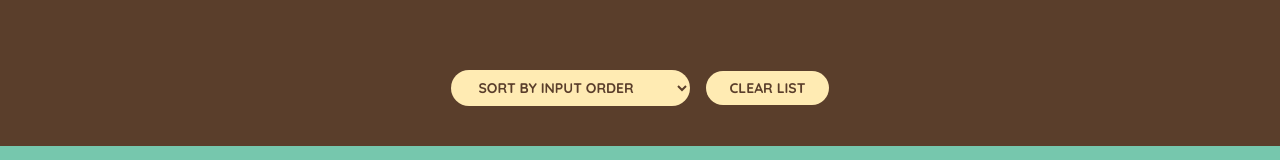
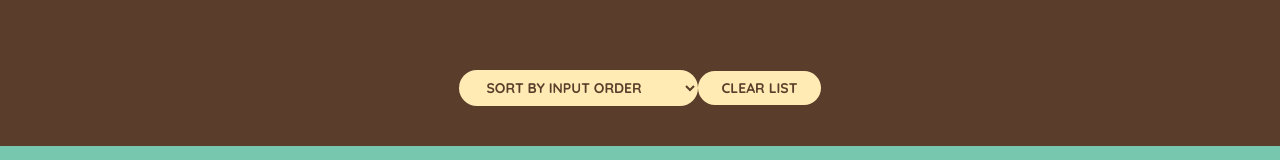
Before and after one commit to Ayaanahmad/travel-todo, a React (Vite) app: page / in a window 1280 px wide. Shown: the part 564-724 px from the top of the page. Built offline with nearby package versions, Linux system fonts and the light colour scheme.

Commit message:
Third commit

```diff
--- a/src/index.css
+++ b/src/index.css
@@ -16,7 +16,8 @@ body {
   color: #5a3e2b;
   font-family: "Quicksand";
   font-weight: 500;
-  overflow: hidden;
+  overflow-x: hidden;
+  overflow-y: auto;
 }
 
 .app {
@@ -100,7 +101,7 @@ input {
   padding: 0.8rem 2.4rem;
   font-size: 1.4rem;
   font-weight: 700;
-  margin: 0 0.8rem;
+  /* margin: 0 0.8rem; */
 }
 
 .list ul {
@@ -275,13 +276,13 @@ input[type="checkbox"] {
   }
   .actions {
     display: flex;
-    flex-direction: column;
+    /* flex-direction: column; */
     align-items: center;
     justify-content: center;
     gap: 2rem;
     select,
     button {
-      font-size: 1.5rem;
+      font-size: 1.2rem;
     }
   }
 }
```
